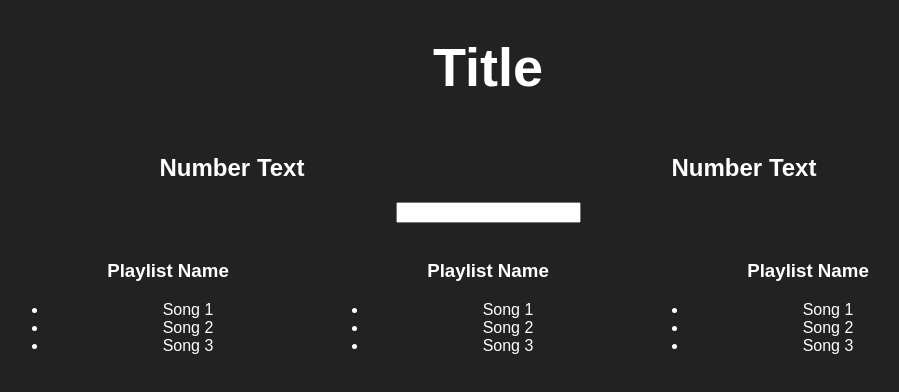
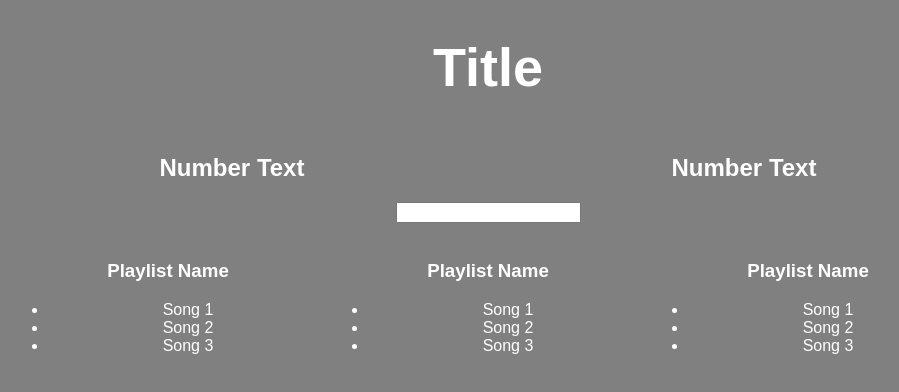
Before and after one commit to Regangilb/better-playlists, a React (Create React App) app: page / in a window 1280 px wide. Shown: the top 392 px of the page, without its empty margins (152-1051 px from the left). Built offline with nearby package versions, Linux system fonts and the light colour scheme.

Commit message:
changed background

```diff
--- a/src/App.css
+++ b/src/App.css
@@ -1,5 +1,5 @@
-body {
-  background-color: #222;
+html, body {
+  background-color: gray;
 }
 .App {
   text-align: center;
```
